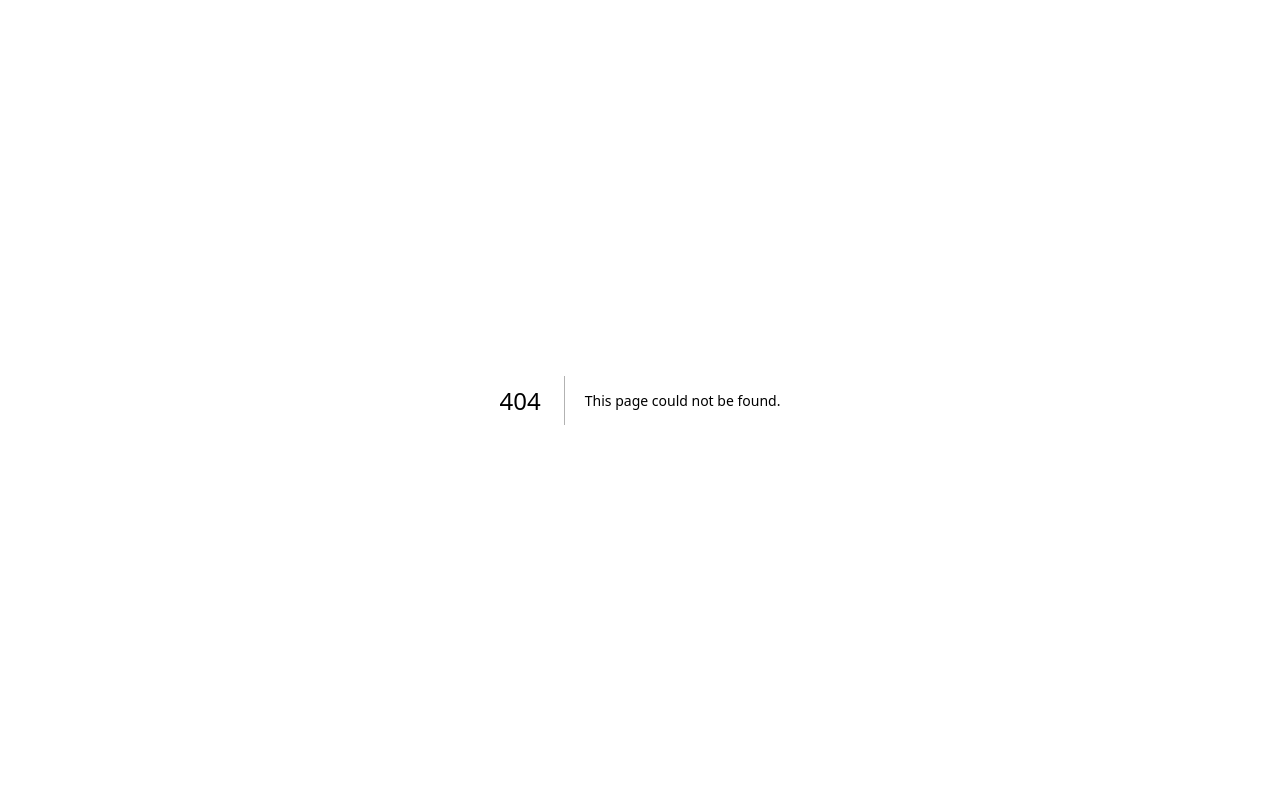
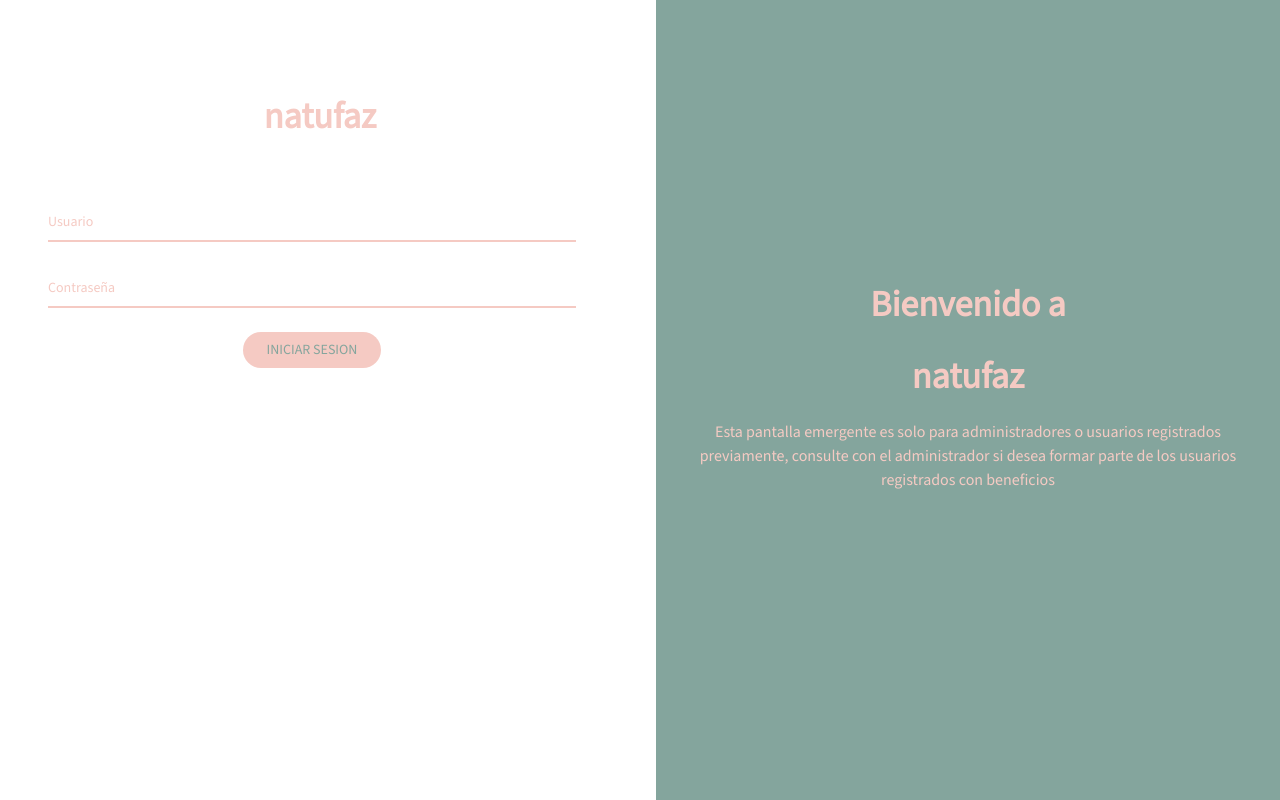
Before and after one commit to mateovelilla/natufaz, a Next.js app: page /login in a window 1280 px wide. Before the commit this address had no page. Built offline with nearby package versions, Linux system fonts and the light colour scheme.

Commit message:
✨ Finished login view

```diff
--- a/src/app/detail/page.js
+++ b/src/app/detail/page.js
@@ -34,7 +34,7 @@ export default function Detail() {
           <p className="text-green">Lorem ipsum dolor sit amet, consectetur adipiscing elit. Donec iaculis, enim ac tempus
             congue, sapien ante auctor purus, in maximus ex nulla sed urna.</p>
           <div className="opciones-producto flex pt-4 w-full items-center">
-            <label for="opciones" className="block text-sm font-medium text-gray-900 sm:w-96">Opciones del producto</label>
+            <label htmlFor="opciones" className="block text-sm font-medium text-gray-900 sm:w-96">Opciones del producto</label>
             <select id="opciones"
               className="
                   bg-gray-50
@@ -50,7 +50,7 @@ export default function Detail() {
                   p-2.5
                   "
             >
-              <option selected>Seleccione una opcion</option>
+              <option>Seleccione una opcion</option>
               <option value="3">3X2 unidades</option>
               <option value="especial">Combo Especial</option>
               <option value="6">6X4</option>
--- /dev/null
+++ b/src/app/login/page.js
@@ -0,0 +1,45 @@
+import { Header } from "@/components/Header"
+export default function Login() {
+    return (
+        <div>
+            <div className="grid gap-x-8 gap-y-6 sm:grid-cols-2 sm:gap-y-12 xl:col-span-2 h-screen">
+                <div className="form order-2 sm:order-1 flex flex-col justify-start items-center h-full pt-24">
+                    <div className="logo flex justify-center items-center text-6xl pl-4 text-pink font-extrabold hidden sm:block">
+                        <i className="fi fi-rr-shop"></i>
+                    </div>
+                    <div className="name flex justify-center items-center pl-4">
+                        <h3 className="title text-pink font-extrabold text-4xl">natufaz</h3>
+                    </div>
+                    <div className="campos pt-16 w-full px-12 text-pink">
+                        <div className="relative z-0 w-full mb-6 group">
+                            <input type="text" className="block py-2.5 px-0 w-full text-sm text-pink bg-transparent border-0 border-b-2 border-pink appearance-none focus:outline-none focus:ring-0 focus:border-pink peer"
+                                placeholder=" " required />
+                            <label htmlFor="floating_email"
+                                className="peer-focus:font-medium absolute text-sm text-pink duration-300 transform -translate-y-6 scale-75 top-3 -z-10 origin-[0] peer-focus:left-0 peer-focus:text-pink peer-placeholder-shown:scale-100 peer-placeholder-shown:translate-y-0 peer-focus:scale-75 peer-focus:-translate-y-6">Usuario</label>
+                        </div>
+                        <div className="relative z-0 w-full mb-6 group">
+                            <input type="text" className="block py-2.5 px-0 w-full text-sm text-pink bg-transparent border-0 border-b-2 border-pink appearance-none focus:outline-none focus:ring-0 focus:border-pink peer"
+                                placeholder=" " required />
+                            <label htmlFor="floating_email"
+                                className="peer-focus:font-medium absolute text-sm text-pink duration-300 transform -translate-y-6 scale-75 top-3 -z-10 origin-[0] peer-focus:left-0 peer-focus:text-pink peer-placeholder-shown:scale-100 peer-placeholder-shown:translate-y-0 peer-focus:scale-75 peer-focus:-translate-y-6">Contraseña</label>
+                        </div>
+                        <div className="submit flex justify-center px-8">
+                            <a href="/panel-control.html"
+                                className="inline-flex items-center px-6 py-2 text-sm font-medium text-center text-green bg-pink rounded-full focus:ring-4 focus:outline-none">
+                                INICIAR SESION
+                            </a>
+                        </div>
+                    </div>
+                </div>
+                <div className="banner order-1 sm:order-2 bg-green flex flex-col justify-center items-center h-full w-full">
+                    <h3 className="text-pink  font-extrabold text-4xl">Bienvenido a</h3>
+                    <div className="logo pt-8 flex justify-center items-center text-8xl pl-4 text-pink font-extrabold hidden sm:block">
+                        <i className="fi fi-rr-shop"></i>
+                    </div>
+                    <h3 className="title text-pink font-extrabold text-4xl">natufaz</h3>
+                    <p className="text-pink p-6 text-center">Esta pantalla emergente es solo para administradores o usuarios registrados previamente, consulte con el administrador si desea formar parte de los usuarios registrados con beneficios</p>
+                </div>
+            </div>
+        </div>
+    )
+}
--- a/src/components/Header/index.js
+++ b/src/components/Header/index.js
@@ -62,7 +62,7 @@ export function Header() {
                 </div>
                 <div className="hidden lg:flex lg:gap-x-12">
                     <div className="item w-32  flex justify-center items-center border-r-4 border-whiteMof-500 h-10">
-                        <a href="#" className="text-sm">Inicio</a>
+                        <a href="/" className="text-sm">Inicio</a>
                     </div>
                     <div className="item w-32 flex justify-center items-center border-r-4 border-whiteMof-500 h-10">
                         <a href="#" className="text-sm">Top 20 productos</a>
@@ -71,7 +71,7 @@ export function Header() {
                         <a href="#" className="text-sm">Promociones</a>
                     </div>
                     <div className="item w-32 flex justify-center items-center h-10">
-                        <a href="/inicio-sesion.html" className="text-sm">Inicio de sesion</a>
+                        <a href="/login" className="text-sm">Inicio de sesion</a>
                     </div>
                 </div>
             </nav>
@@ -105,7 +105,7 @@ export function Header() {
                     <div className="mt-6 flow-root">
                         <div className="-my-6 divide-y divide-gray-500/10">
                             <div className="space-y-2 py-6">
-                                <a href="#"
+                                <a href="/"
                                     className="
                                         -mx-3
                                         block
@@ -147,7 +147,7 @@ export function Header() {
                                     ">Promociones</a>
                             </div>
                             <div className="py-6">
-                                <a href="/inicio-sesion.html"
+                                <a href="/login"
                                     className="
                                         -mx-3
                                         block
--- a/src/components/Top20/index.js
+++ b/src/components/Top20/index.js
@@ -1,46 +1,55 @@
 export function Top20 () {
     const products = [
         {
+            index: 1,
             isPromotion:true,
             name: "Acido antinflamatorio",
             price: "9.99"
         },
         {
+            index: 2,
             isPromotion:true,
             name: "Acido antinflamatorio",
             price: "9.99"
         },
         {
+            index: 3,
             isPromotion:true,
             name: "Acido antinflamatorio",
             price: "9.99"
         },
         {
+            index: 4,
             isPromotion:true,
             name: "Acido antinflamatorio",
             price: "9.99"
         },
         {
+            index: 5,
             isPromotion:true,
             name: "Acido antinflamatorio",
             price: "9.99"
         },
         {
+            index: 6,
             isPromotion:true,
             name: "Acido antinflamatorio",
             price: "9.99"
         },
         {
+            index: 7,
             isPromotion:false,
             name: "Acido antinflamatorio",
             price: "9.99"
         },
         {
+            index: 8,
             isPromotion:true,
             name: "Acido antinflamatorio",
             price: "9.99"
         },
         {
+            index: 9,
             isPromotion:true,
             name: "Acido antinflamatorio",
             price: "9.99"
@@ -53,7 +62,7 @@ export function Top20 () {
         <div className="productos grid gap-x-8 gap-y-6 sm:grid-cols-3 sm:gap-y-12 xl:col-span-2 pb-12">
             {
                 products.map(
-                    product =><div className="max-w-sm p-0 bg-white border border-black rounded-lg shadow hover:border-pink">
+                    product =><div className="max-w-sm p-0 bg-white border border-black rounded-lg shadow hover:border-pink" key={product.index}>
                         <a href="/detail">
                             <div className="header-card bg-[url('/imgs/empty-product.png')] h-36 bg-cover rounded-lg">
                                 {
```
